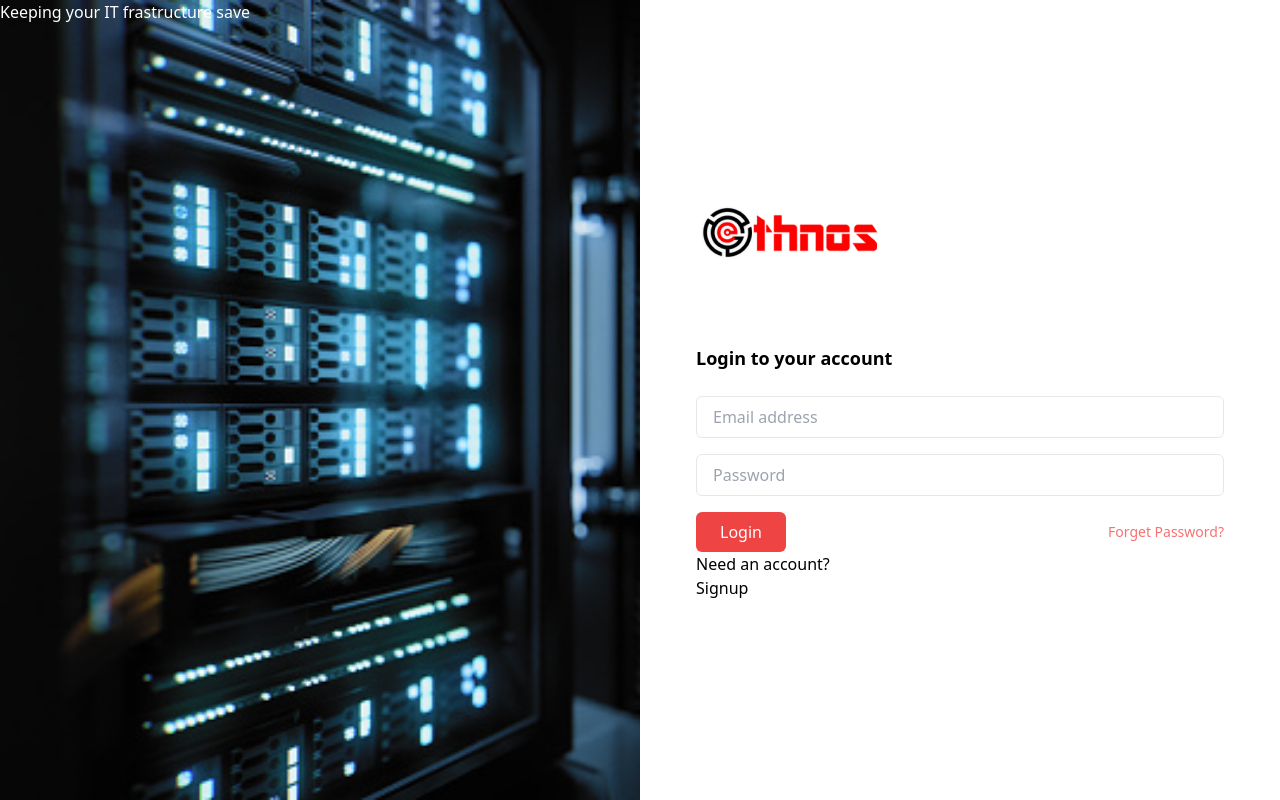
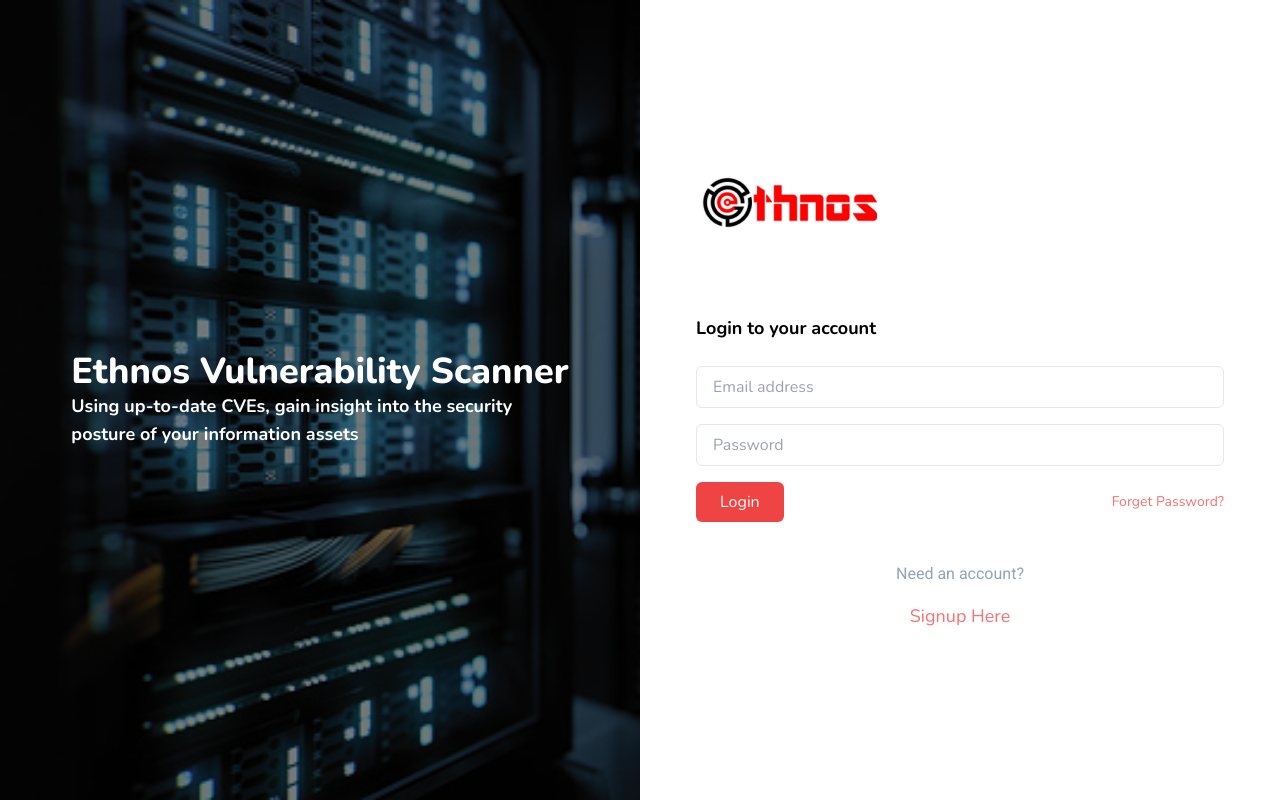
Before and after one commit to iphyviktor/ethnosscan, a Next.js app: page /account/login in a window 1280 px wide. Built offline with nearby package versions, Linux system fonts and the light colour scheme.

Commit message:
add login form page

```diff
--- a/components/Login.js
+++ b/components/Login.js
@@ -3,7 +3,7 @@
 function Login() {
   return (
     <>
-        <div className="">
+        <div>
             <form action="">
                 <div className="mt-4">
                     <input type='email' placeholder='Email address' className="w-full px-4 py-2 border rounded-md focus:outline-none focus:ring-1 focus:ring-bluee-600" />
--- a/pages/account/login.js
+++ b/pages/account/login.js
@@ -6,22 +6,26 @@
       <>
         <div className='flex justify-center items-center'>
             {/* background image */}
-            <div className='bg-login-background bg-cover bg-no-repeat w-1/2 h-screen'>
-                <h3 className='text-white'>Keeping your IT frastructure save</h3>
+            <div className='bg-login-background bg-cover bg-no-repeat w-1/2 h-screen text-white flex flex-col justify-center items-center'>
+                <div>
+                    <h1 className='text-4xl font-extrabold'>Ethnos Vulnerability Scanner</h1>
+                    <p className='text-lg font-bold'>Using up-to-date CVEs, gain insight into the security <br/> posture of your information assets</p>
+                </div>
+
             </div>
             {/* login form */}
             <div className='w-1/2 pl-14 pr-14'>
                 <div>
                     <img src='../images/logo.png' alt='logo' className='mb-20'/>
-                    <h2 className='text-lg font-bold mb-6'>Login to your account</h2>
+                    <h1 className='text-lg font-bold mb-6'>Login to your account</h1>
                 </div>
                 <div className='justify-center items-center'>
                     <Login />
                 </div>
-                <div className=''>
-                    <h3>Need an account?</h3>
-                    <Link href="/register">
-                        <a>Signup</a>
+                <div className='flex flex-col mt-10'>
+                    <h3 className='font-Roboto place-self-center text-slate-400'>Need an account?</h3>
+                    <Link href="register">
+                        <a className='text-lg place-self-center text-red-400 hover:text-red-700 mt-4'>Signup Here</a>
                     </Link>
                 </div>
             </div>
--- a/pages/account/register.js
+++ b/pages/account/register.js
@@ -0,0 +1,9 @@
+import React from 'react'
+
+function register() {
+  return (
+    <div>register</div>
+  )
+}
+
+export default register
--- a/styles/globals.css
+++ b/styles/globals.css
@@ -1,3 +1,4 @@
+@import url('https://fonts.googleapis.com/css2?family=Nunito:ital,wght@0,200;0,300;0,400;0,500;0,600;0,700;0,800;1,200;1,300;1,400;1,500;1,600;1,700;1,800&family=Roboto:ital,wght@0,100;0,300;0,400;0,500;0,700;1,100;1,300;1,400;1,500;1,700&display=swap');
 @tailwind base;
 @tailwind components;
 @tailwind utilities;
@@ -6,5 +7,6 @@
 body {
   padding: 0;
   margin: 0;
+  font-family: "Nunito",'Courier New', Courier, monospace;
 
 }
--- a/tailwind.config.js
+++ b/tailwind.config.js
@@ -6,7 +6,11 @@
   theme: {
     extend: {
       backgroundImage: {
-        'login-background': "url('/images/login-bg.jpg')",
+        'login-background': "url('/images/login-bg.png')",
+      },
+      fontFamily: {
+        Nunito: ["Nunito", "sans"],
+        Roboto: ["Roboto", "cursive"]
       }
     },
   },
```
Also changed, not shown: components/Register.js (added), public/images/login-bg.png (added).
